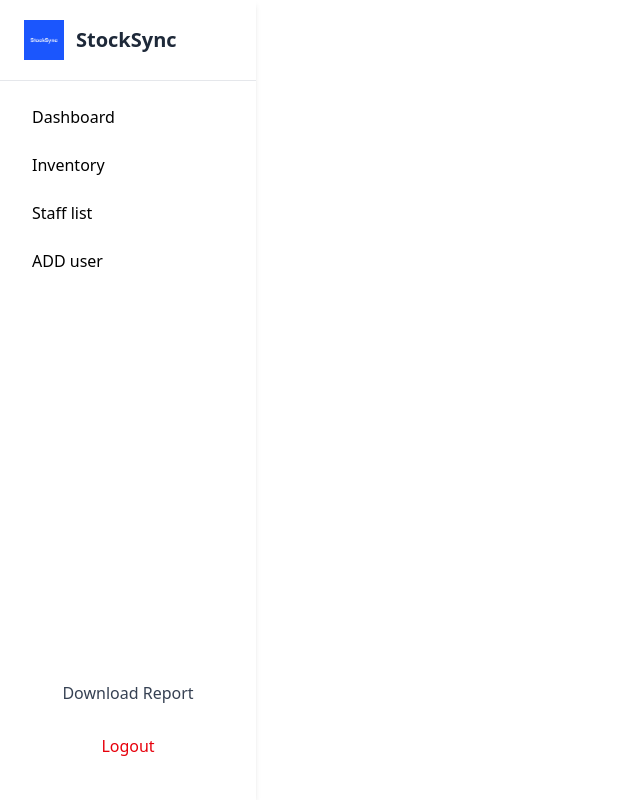
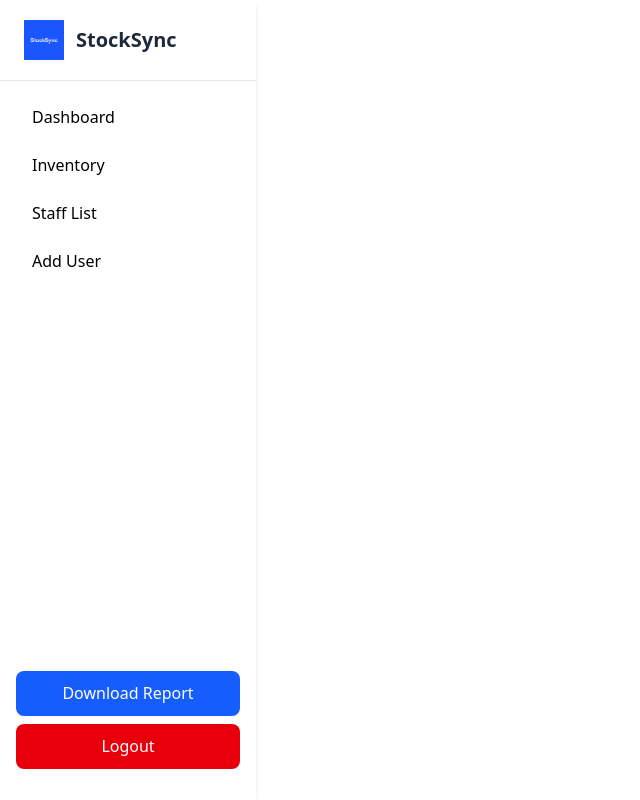
Before and after one commit to IndhuCSE/smart_inventory_assistant, a React (Vite) app in the folder frontend/: page /home in a window 1280 px wide. Shown: the whole page, without its empty margins (0-640 px from the left). Built offline with nearby package versions, Linux system fonts and the light colour scheme.

Commit message:
download and logout button styled

```diff
--- a/frontend/src/components/Home.jsx
+++ b/frontend/src/components/Home.jsx
@@ -4,7 +4,7 @@ import Sidebar from "./SideBar";
 import Dashboard from "./Dashboard";
 import Inventory from "./Inventory";
 import Register from "./Register";
-import StaffList from "./stafflist";
+import StaffList from "./StaffList";
 export default function Home() {
   return (
     <div className="h-screen w-screen flex bg-white">
--- a/frontend/src/components/SideBar.jsx
+++ b/frontend/src/components/SideBar.jsx
@@ -39,10 +39,9 @@ export default function Sidebar() {
   };
 
   const navLinkClass = ({ isActive }) =>
-    `px-4 py-2 rounded-lg font-medium text-m ${
-      isActive
-        ? "bg-blue-100 text-gray-600"
-        : "text-gray-700 hover:bg-gray-100"
+    `px-4 py-2 rounded-lg font-medium text-m ${isActive
+      ? "bg-blue-100 text-gray-600"
+      : "text-gray-700 hover:bg-gray-100"
     }`;
 
   return (
@@ -57,8 +56,8 @@ export default function Sidebar() {
         <nav className="flex flex-col p-4 space-y-2">
           <NavLink to="/home/dashboard" className={navLinkClass}>Dashboard</NavLink>
           <NavLink to="/home/inventory" className={navLinkClass}>Inventory</NavLink>
-          <NavLink to="/home/stafflist" className={navLinkClass}>Staff list</NavLink>
-          <NavLink to="/home/register" className={navLinkClass}>ADD user</NavLink>
+          <NavLink to="/home/stafflist" className={navLinkClass}>Staff List</NavLink>
+          <NavLink to="/home/register" className={navLinkClass}>Add User</NavLink>
         </nav>
       </div>
 
@@ -66,13 +65,14 @@ export default function Sidebar() {
       <div className="p-4 mb-[15px] space-y-2">
         <button
           onClick={handleDownload}
-          className="w-full px-4 py-2 rounded-lg font-medium text-m text-gray-700 hover:bg-gray-100"
+          className="w-full px-4 py-2 rounded-lg font-medium text-white bg-blue-600 hover:bg-blue-700"
         >
           Download Report
         </button>
+
         <button
           onClick={handleLogout}
-          className="w-full px-4 py-2 rounded-lg font-medium text-m text-red-600 hover:bg-red-100"
+          className="w-full px-4 py-2 rounded-lg font-medium text-m text-white bg-red-600 hover:bg-red-700"
         >
           Logout
         </button>
--- a/frontend/src/components/stafflist.jsx
+++ b/frontend/src/components/stafflist.jsx
@@ -78,7 +78,7 @@ export default function StaffList() {
   return (
     <div className="p-6 bg-gray-100 min-h-screen">
       <div className="mb-4">
-        <h2 className="text-2xl font-bold">Staff Members</h2>
+        <h2 className="text-2xl font-bold text-gray-700">Staff Members</h2>
       </div>
 
       <div className="overflow-x-auto">
```
Also changed, not shown: 1 other file (tests, documents, lock files or other folders).
